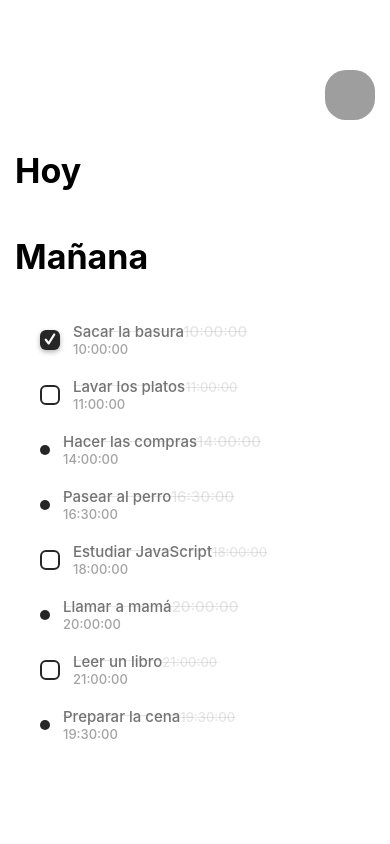
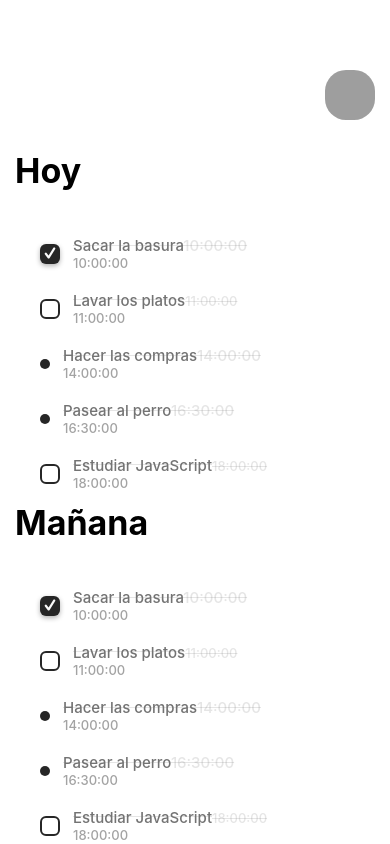
Before and after one commit to PedroPabloCarrasco/MinimalToDoApp, a React Native app: screen / in a window 390 px wide. Built offline with nearby package versions, Linux system fonts and the light colour scheme; grey boxes are pictures that could not be loaded.

Commit message:
Sepadando todos por dia

```diff
--- a/components/TodoList.js
+++ b/components/TodoList.js
@@ -2,10 +2,9 @@
 
 import React from 'react';
 import { FlatList, StyleSheet } from 'react-native';
-import { todosData } from '../data/todo';
 import Todo from './Todo';
 
-export default function TodoList() {
+export default function TodoList({ todosData }) {
   return (
     <FlatList
       data={todosData}
--- a/data/screens/Home.js
+++ b/data/screens/Home.js
@@ -1,6 +1,7 @@
 import * as React from 'react';
 import { StyleSheet, Text, View, Image } from 'react-native';
 import TodoList from '../../components/TodoList';
+import { todosData } from '../todos';
 
 export default function Home() {
   return (
@@ -11,10 +12,12 @@ export default function Home() {
       />
 
     <Text style={styles.title}>Hoy</Text>
+    <TodoList todosData={todosData} />
     <Text style={styles.title}>Mañana</Text>
+    <TodoList todosData={todosData} />
 
 
-      <TodoList />
+
     </View>
   );
 }
```
Also changed, not shown: data/todos.js (renamed from data/todo.js).
